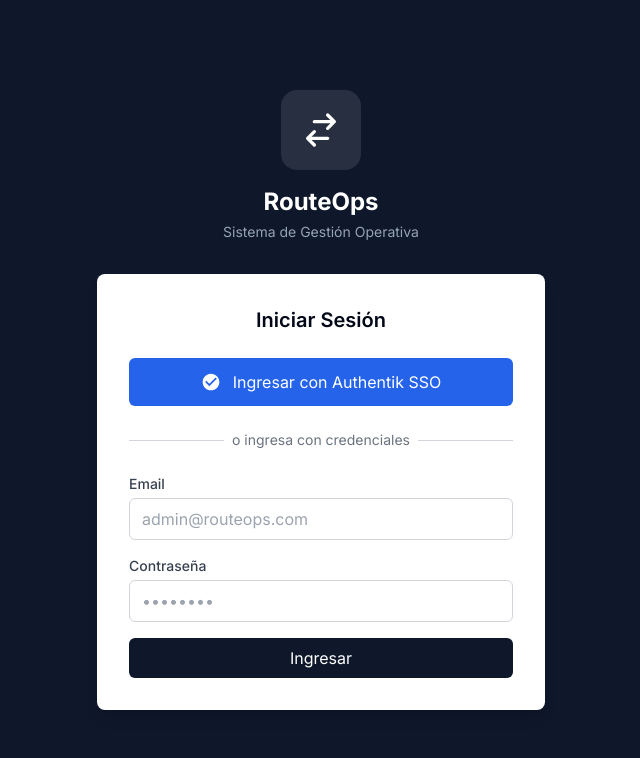
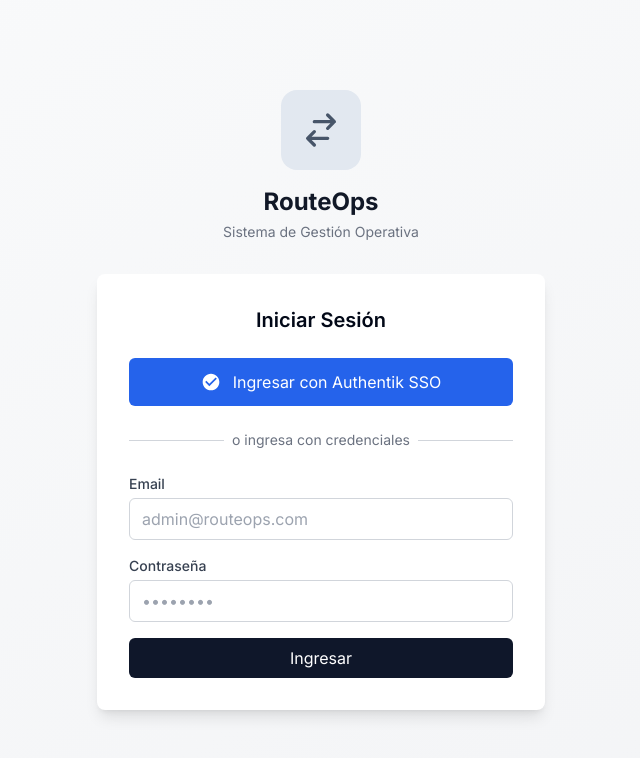
Before and after one commit to fvnks/routeops, a Next.js app in the folder apps/web/: page /login in a window 1280 px wide. Shown: the top 758 px of the page, without its empty margins (319-959 px from the left). Built offline with nearby package versions, Linux system fonts and the light colour scheme; no server answers; the database is empty.

Commit message:
fix: change login page background to light gradient

```diff
--- a/apps/web/app/(auth)/login/page.tsx
+++ b/apps/web/app/(auth)/login/page.tsx
@@ -45,7 +45,7 @@
   }
 
   return (
-    <div className="min-h-screen bg-slate-900 flex items-center justify-center p-4">
+    <div className="min-h-screen bg-gradient-to-br from-gray-50 to-gray-100 flex items-center justify-center p-4">
       <div className="w-full max-w-md">
         {/* Logo / Brand */}
         <div className="text-center mb-8">
@@ -56,20 +56,20 @@
                 alt="Logo"
                 className="w-20 h-20 object-contain mb-4 rounded-xl"
               />
-              <h1 className="text-2xl font-bold text-white">
+              <h1 className="text-2xl font-bold text-gray-900">
                 {settings.companyName || "RouteOps"}
               </h1>
-              <p className="text-slate-400 text-sm mt-1">Sistema de Gestión Operativa</p>
+              <p className="text-gray-500 text-sm mt-1">Sistema de Gestión Operativa</p>
             </div>
           ) : (
             <div className="flex flex-col items-center">
-              <div className="w-20 h-20 rounded-2xl bg-white/10 flex items-center justify-center mb-4">
-                <svg className="w-10 h-10 text-white" fill="none" viewBox="0 0 24 24" stroke="currentColor">
+              <div className="w-20 h-20 rounded-2xl bg-slate-200 flex items-center justify-center mb-4">
+                <svg className="w-10 h-10 text-slate-600" fill="none" viewBox="0 0 24 24" stroke="currentColor">
                   <path strokeLinecap="round" strokeLinejoin="round" strokeWidth={2} d="M8 7h12m0 0l-4-4m4 4l-4 4m0 6H4m0 0l4 4m-4-4l4-4" />
                 </svg>
               </div>
-              <h1 className="text-2xl font-bold text-white">RouteOps</h1>
-              <p className="text-slate-400 text-sm mt-1">Sistema de Gestión Operativa</p>
+              <h1 className="text-2xl font-bold text-gray-900">RouteOps</h1>
+              <p className="text-gray-500 text-sm mt-1">Sistema de Gestión Operativa</p>
             </div>
           )}
         </div>
```
